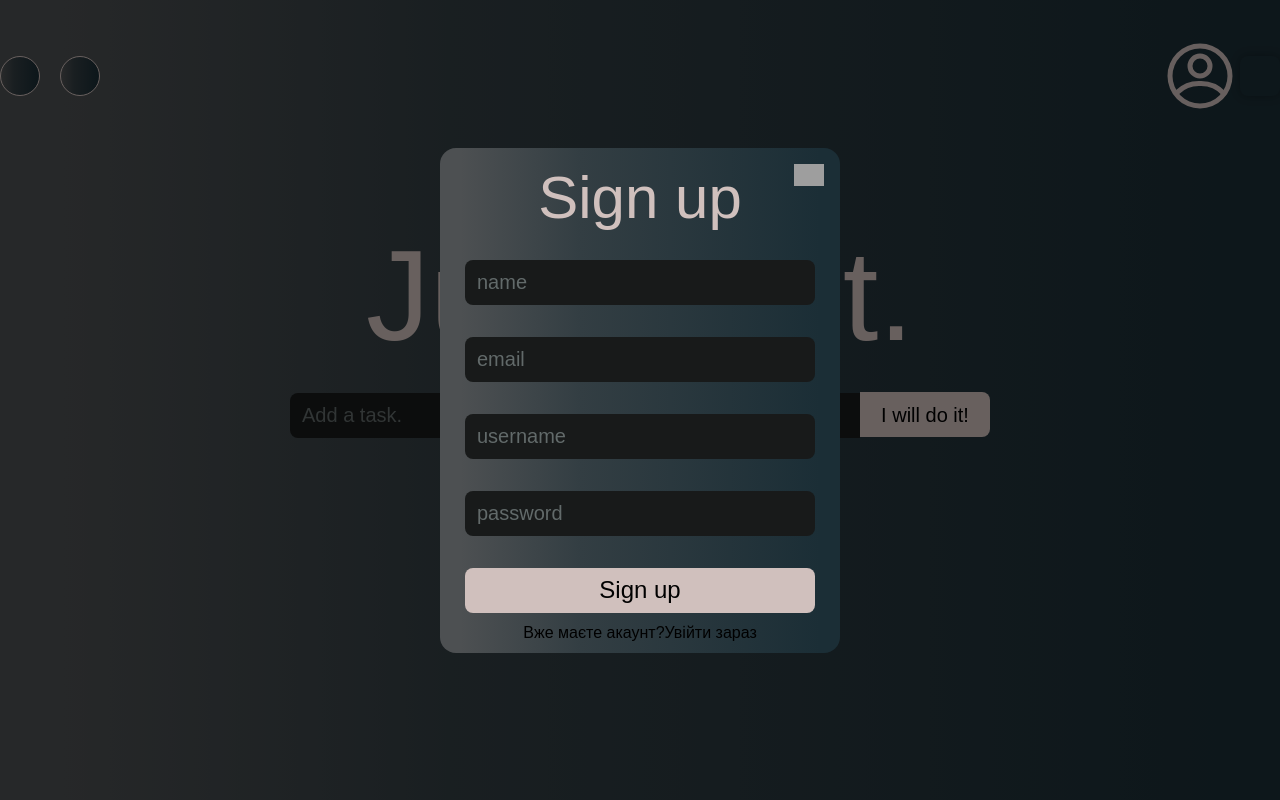
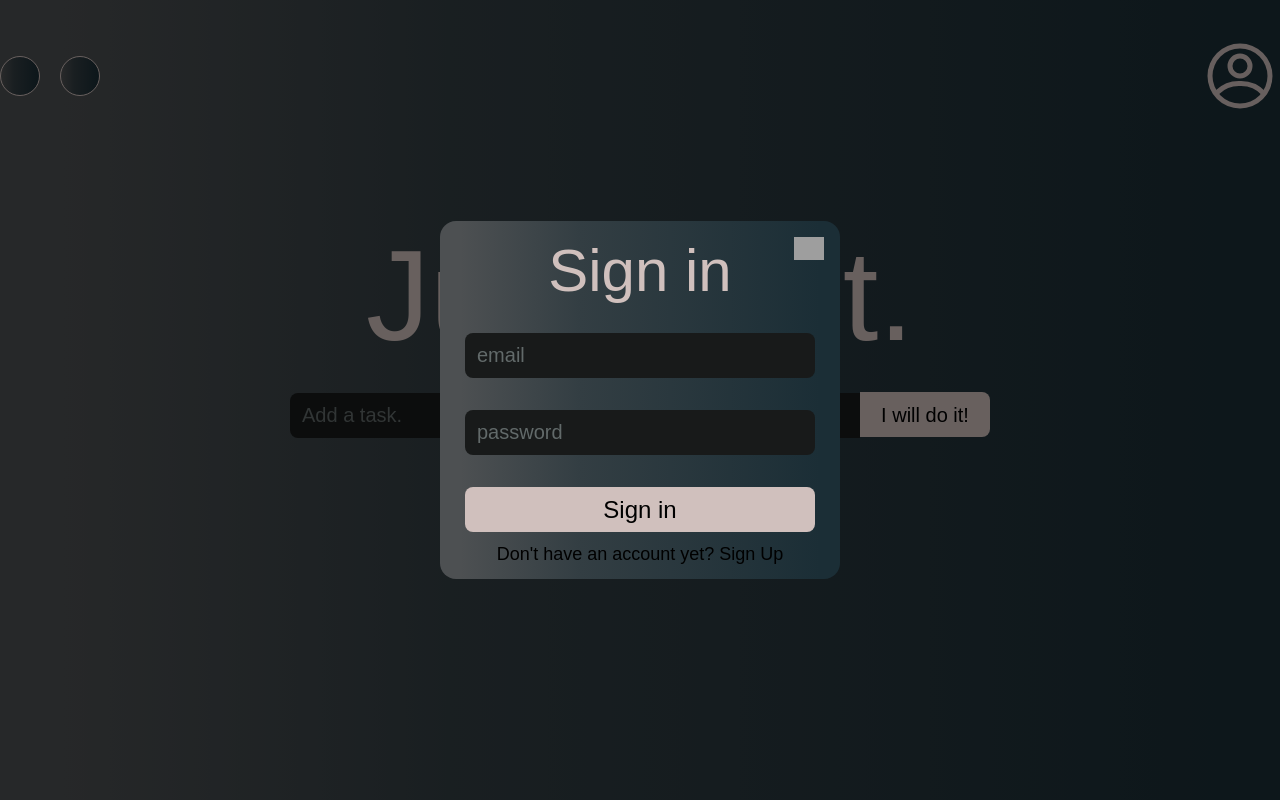
Before and after one commit to BONDI1488/ToDoList_Work, a React (Create React App) app: page / in a window 1280 px wide. Both pictures are taken after a click on the button 1240 px from the left and 76 px from the top of the page. Built offline with nearby package versions, Linux system fonts and the light colour scheme; grey boxes are pictures that could not be loaded.

Commit message:
delete coment

```diff
--- a/src/components/SignIn/SignIn.jsx
+++ b/src/components/SignIn/SignIn.jsx
@@ -3,7 +3,7 @@ import anime from "animejs";
 import {Formik} from "formik";
 import {connect} from 'react-redux'
 
-const SignIn = ({toggleModal, isModalOpen}) => {
+const SignIn = ({toggleModal, isModalOpen, toggleForm}) => {
 
     const formSignInRef = useRef(null)
 
@@ -120,9 +120,12 @@ const SignIn = ({toggleModal, isModalOpen}) => {
                                 Sign in
                             </button>
                         </div>
+                        <p className='text-center text-black pt-2 text-lg '>
+                            Don't have an account yet?
+                            <span className='cursor-pointer' onClick={toggleForm}> Sign Up </span>
+                        </p>
                     </form>
                 )}
-
             </Formik>
         </div>
     );
--- a/src/components/SignUp/SignUp.jsx
+++ b/src/components/SignUp/SignUp.jsx
@@ -138,10 +138,7 @@ const SignUp = ({isModalOpen, isLoginForm, toggleModal, toggleForm}) => {
                                 Sign up
                             </button>
                         </div>
-                        <p className='text-center pt-2'>
-                            Вже маєте акаунт?
-                            <span className=' cursor-pointer' onClick={toggleForm}>Увійти зараз</span>
-                        </p>
+
                     </form>
                 )}
             </Formik>
--- a/src/components/formRedux/Modal.jsx
+++ b/src/components/formRedux/Modal.jsx
@@ -3,6 +3,7 @@ import {connect} from 'react-redux';
 import RegistrationForm from '../SignUp/SignUp';
 import LoginForm from '../SignIn/SignIn';
 import classes from "./Modal.module.scss";
+
 const Modal = ({isModalOpen, isLoginForm, toggleModal, toggleForm}) => {
     const handleClose = () => {
         toggleModal();
@@ -14,14 +15,12 @@ const Modal = ({isModalOpen, isLoginForm, toggleModal, toggleForm}) => {
 
     return (
         <div>
-            <div className={classes.modal}>
-                <div className={classes.overlay}>
-                    {isLoginForm ? (
-                        <LoginForm/>
-                    ) : (
-                        <RegistrationForm toggleForm={toggleForm}/>
-                    )}
-                </div>
+            <div className={classes.overlay}>
+                {isLoginForm ? (
+                    <RegistrationForm/>
+                ) : (
+                    <LoginForm toggleForm={toggleForm}/>
+                )}
             </div>
         </div>
     );
--- a/src/components/formRedux/Modal.module.scss
+++ b/src/components/formRedux/Modal.module.scss
@@ -9,9 +9,3 @@
   //align-items: center;
   //justify-content: center;
 }
-
-.modal {
-  padding: 20px;
-  border-radius: 8px;
-  box-shadow: 0 0 10px rgba(0, 0, 0, 0.3);
-}
```
